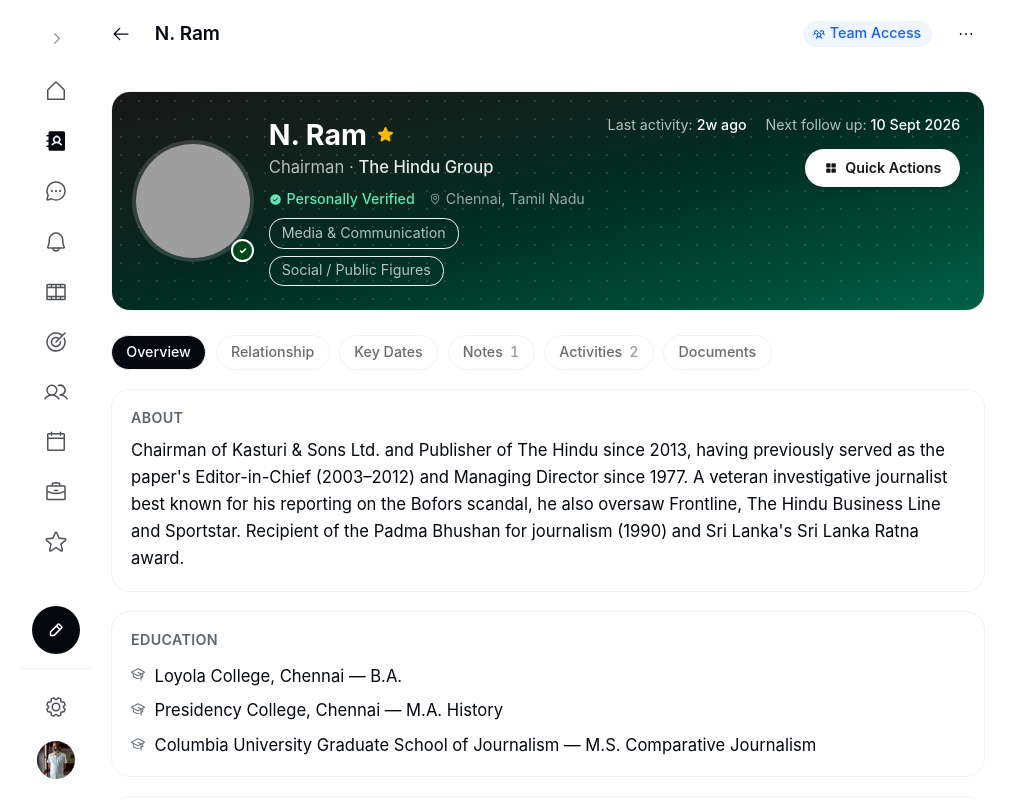
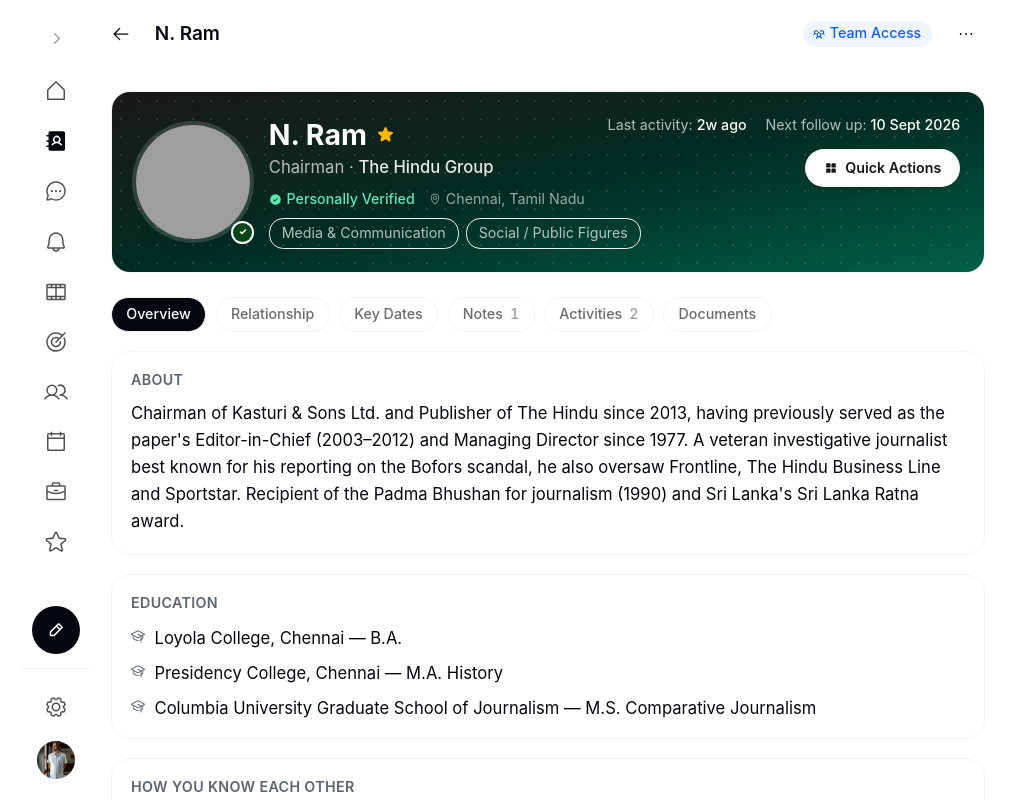
Before and after one commit to rafiin84/leaderz, a Next.js app: page /leader/contacts/c-001 in a window 1280 px wide. Shown: the top 800 px of the page, without its empty margins (77-1093 px from the left). Built offline with nearby package versions, Linux system fonts and the light colour scheme; grey boxes are pictures that could not be loaded.

Commit message:
Keep category chips on one line and soften their stroke

```diff
--- a/src/app/leader/contacts/[id]/ContactDetailClient.tsx
+++ b/src/app/leader/contacts/[id]/ContactDetailClient.tsx
@@ -205,9 +205,9 @@
                     )}
                   </div>
                   {contact.categories.length > 0 && (
-                    <div className="flex flex-wrap gap-1.5 mt-2">
+                    <div className="flex items-center gap-1.5 mt-2">
                       {contact.categories.map(cat => (
-                        <span key={cat} className="text-xs text-white/70 px-2.5 py-1 rounded-lg border border-white/20">
+                        <span key={cat} className="text-xs text-white/70 px-2.5 py-1 rounded-lg border border-white/10 whitespace-nowrap">
                           {CONTACT_CATEGORY_LABELS[cat]}
                         </span>
                       ))}
```
